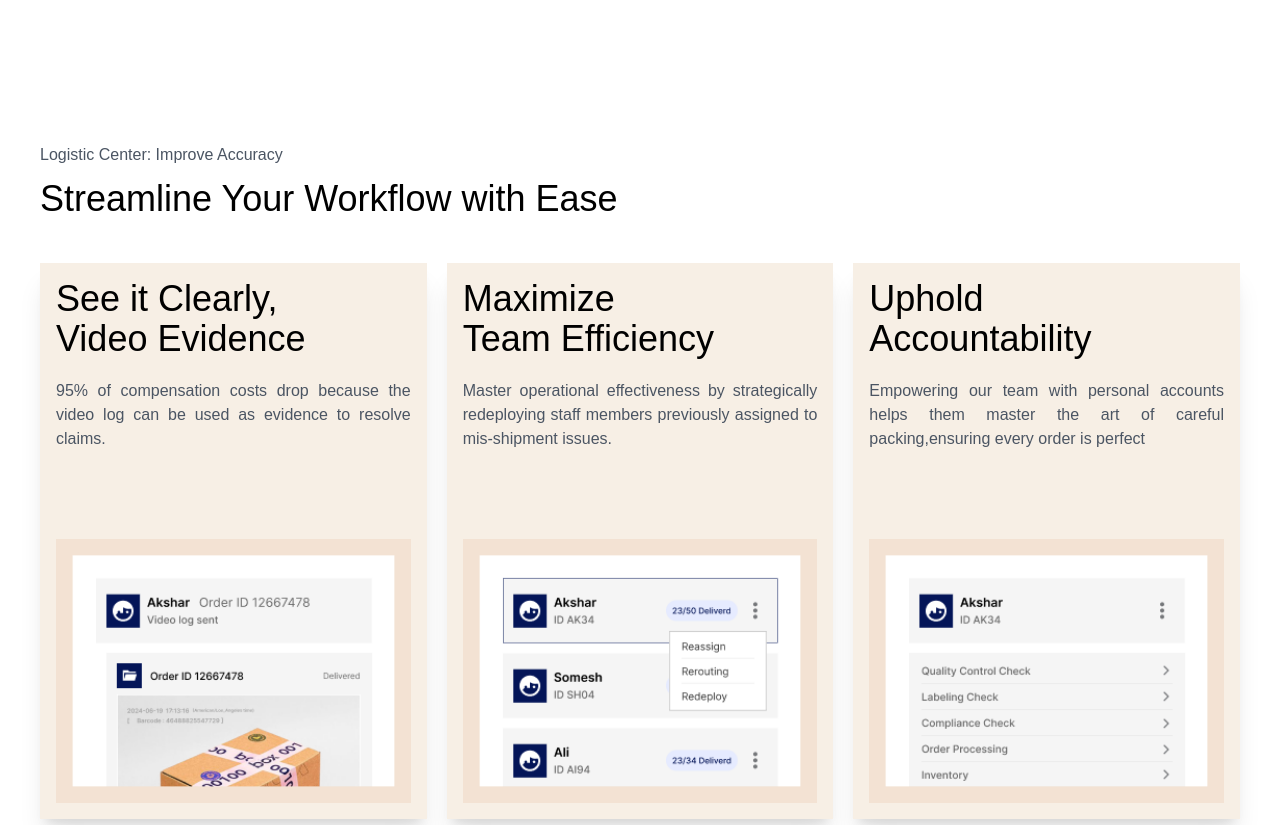
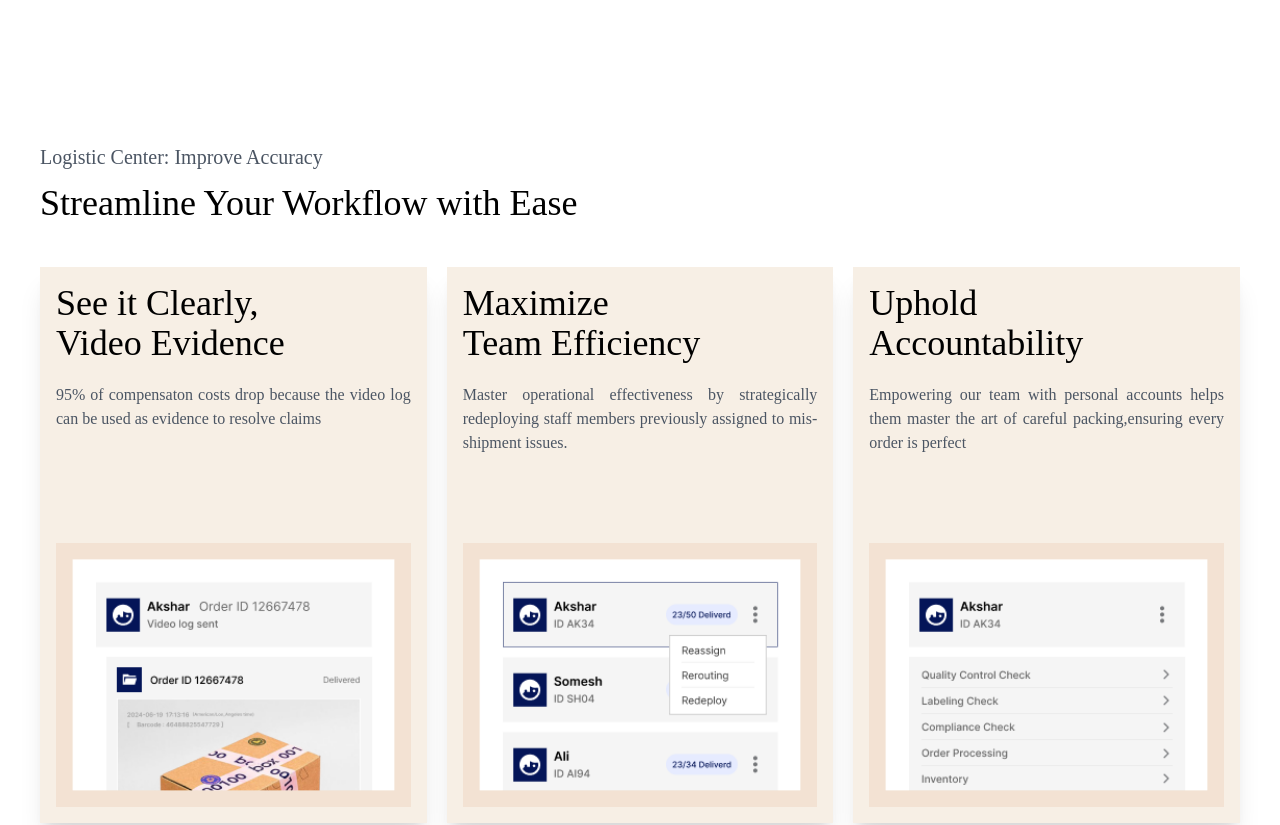
Before and after one commit to kunal23g/PACAM, a React (Vite) app: page / in a window 1280 px wide. Shown: the part 3060-3885 px from the top of the page. Built offline with nearby package versions, Linux system fonts and the light colour scheme.

Commit message:
Update Cards.jsx

```diff
--- a/src/components/Cards.jsx
+++ b/src/components/Cards.jsx
@@ -8,20 +8,20 @@ import Cards3 from "../assets/Cards3.png"
 const Cards=()=>{
     return (
         <div className=" max-w-[1240px] mx-auto py-20 flex flex-col px-2  ">
-            <div className="p-2 px-3">
-            <h6 className="text-xm text-gray-600   mb-3">Logistic Center: Improve Accuracy</h6>
-            <h1 className="text-4xl  font-light text-dark-blue mb-4">Streamline Your Workflow with Ease</h1>
+            <div className="font-playfair font-medium p-2 px-3">
+            <h6 className="text-xl text-gray-600   mb-3">Logistic Center: Improve Accuracy</h6>
+            <h1 className="text-4xl  font-playfair font-medium text-dark-blue mb-4">Streamline Your Workflow with Ease</h1>
 
 
             </div>
 
 
-            <div className="md:grid grid-cols-3 gap-5 p-2 px-3">
+            <div className="font-playfair  md:grid grid-cols-3 gap-5 p-2 px-3">
   <div className="flex flex-col  p-4 shadow-xl  my-3 hover:scale-105 duration-500 bg-[#F7EFE5]">
-    <h1 className="text-2xl lg:text-4xl mb-5">See it Clearly, <br />Video Evidence</h1>
+    <h1 className="text-2xl font-medium lg:text-4xl mb-5">See it Clearly, <br />Video Evidence</h1>
 
-    <h1 className=" mb-20 lg:text-base text-gray-600 text-justify md:h-[80px]">
-      95% of compensation costs drop because the video log can be used as evidence to resolve claims.
+    <h1 className="font-lora mb-20 lg:text-base text-gray-600 text-justify md:h-[80px]">
+      95% of compensaton costs drop because the video log can be used as evidence to resolve claims
     </h1>
 
     <div className="p-4 bg-[#F3E2D3]">
@@ -30,9 +30,9 @@ const Cards=()=>{
   </div>
 
   <div className="flex flex-col  p-4 shadow-xl  my-3 hover:scale-105 duration-500 bg-[#F7EFE5]">
-    <h1 className="text-2xl lg:text-4xl mb-5">Maximize <br />Team Efficiency </h1>
+    <h1 className="text-2xl font-medium lg:text-4xl mb-5">Maximize <br />Team Efficiency </h1>
 
-    <h1 className=" mb-20 break-words text-base text-gray-600 text-justify md:h-[80px]">
+    <h1 className="font-lora mb-20 break-words text-base text-gray-600 text-justify md:h-[80px]">
       Master operational effectiveness by strategically redeploying staff members previously assigned to mis-shipment issues.
     </h1>
 
@@ -42,9 +42,9 @@ const Cards=()=>{
   </div>
 
   <div className="flex flex-col  p-4 shadow-xl  my-3 hover:scale-105 duration-500 bg-[#F7EFE5]">
-    <h1 className="mb-5 text-2xl lg:text-4xl break-words">Uphold <br />Accountability</h1>
+    <h1 className="mb-5 font-medium text-2xl lg:text-4xl break-words">Uphold <br />Accountability</h1>
 
-    <h1 className=" mb-20 text-base text-gray-600 text-justify md:h-[80px]">
+    <h1 className="font-lora mb-20 text-base text-gray-600 text-justify md:h-[80px]">
       Empowering our team with personal accounts helps them master the art of careful packing,ensuring every order is perfect
     </h1>
 
```
